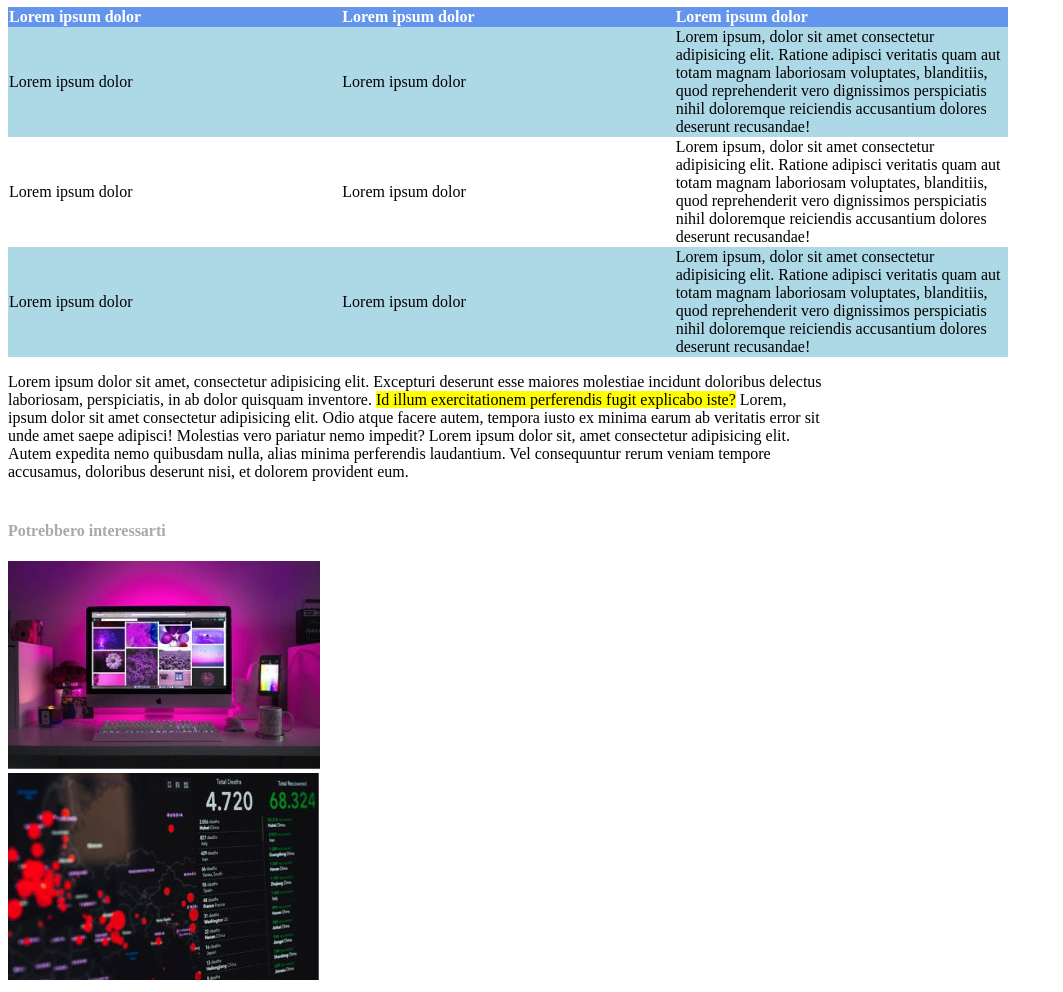
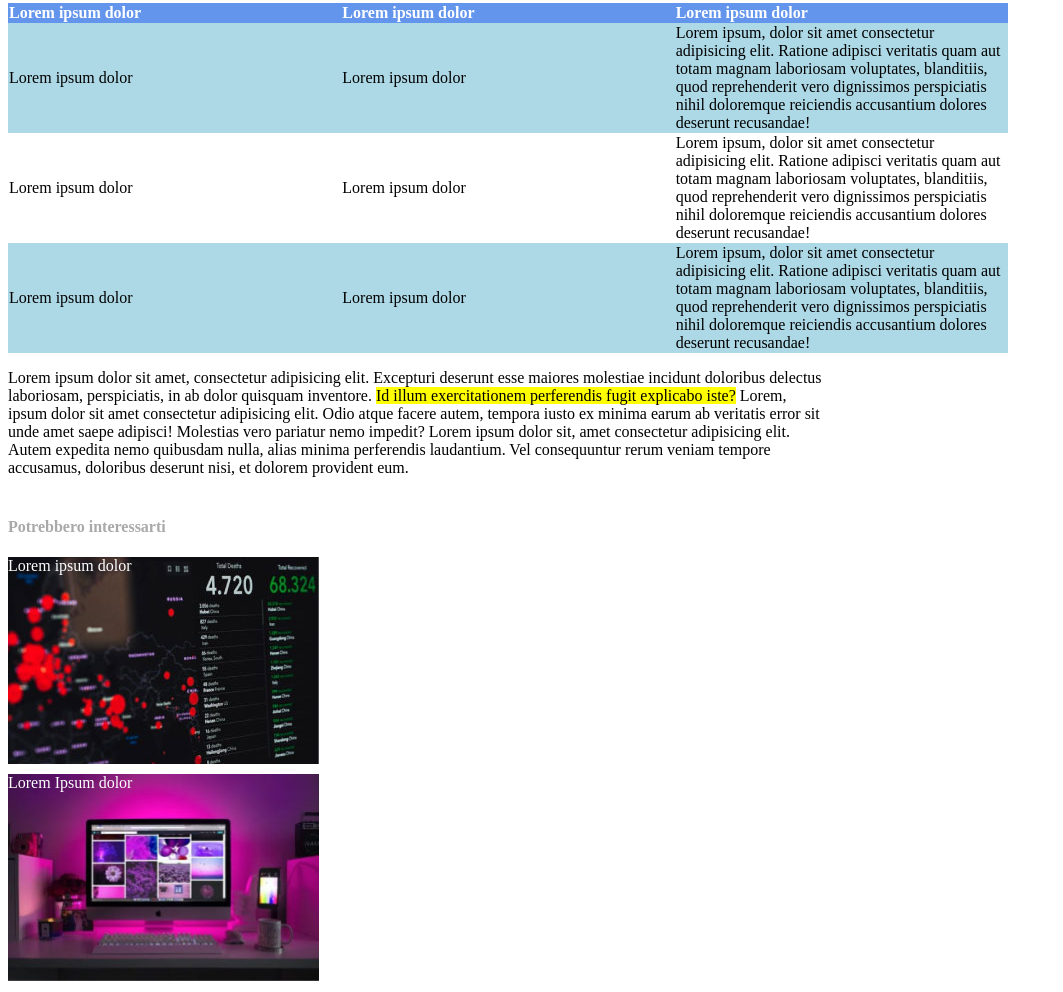
Before and after one commit to EmanueleIppolito/html-css-booleaner, a plain HTML site: page index.html in a window 1280 px wide. Shown: the part 875-1867 px from the top of the page, without its empty margins (0-1063 px from the left). Drawn offline with Linux system fonts and the light colour scheme.

Commit message:
correct footer

```diff
--- a/index.html
+++ b/index.html
@@ -11,8 +11,8 @@
 <body>
     <!-- Header -->
     <header style="padding-left: 0.5rem;">
-        <div style="height: 100px;">
-            <img style="padding-top: 40px;" class="Booleaner" width="205" src="img/logo.svg" alt="Logo">
+        <div style="padding-top: 40px;">
+            <img class="Booleaner" width="205" src="img/logo.svg" alt="Logo">
         </div>
     </header>
     <!-- /Header-->
@@ -106,9 +106,9 @@
     <br>
     <footer>
         <h4 style="color: darkgray;">Potrebbero interessarti</h4>
-        <img src="img/monitor.jpg" alt="monitor">
+        <span class="graph">Lorem ipsum dolor</span>
         <br>
-        <img src="img/graph.jpg" alt="graph">
+        <span class="monitor">Lorem Ipsum dolor</span>
 
     </footer>
 </body>
--- a/style.css
+++ b/style.css
@@ -47,6 +47,29 @@ p {
 #titolo {
     margin-bottom: 1px
 }
+
+.graph {
+    background-image: url(img/graph.jpg);
+    background-size: auto;
+    display: inline-block;
+    margin-top: -10px;
+    margin-right: -10px;
+    color: white;
+    width: 311px;
+    height: 207px;
+    margin-bottom: 10px;
+
+}
+.monitor {
+    background-image: url(img/monitor.jpg);
+    background-size: 311px;
+    display: inline-block;
+    margin-top: -10px;
+    margin-right: -10px;
+    color: white;
+    height: 207px;
+    width: 311px;
+}
 /* main {
     margin: 5%;
 } */
```
